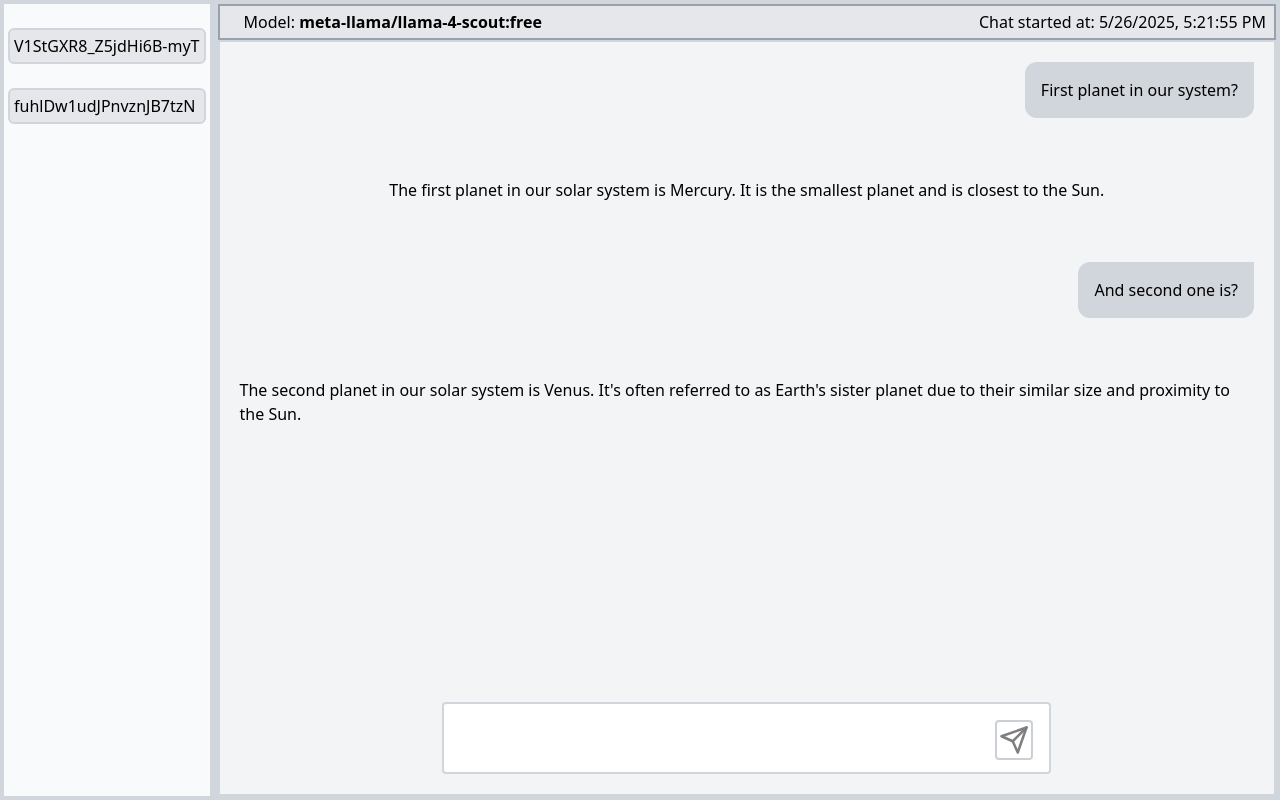
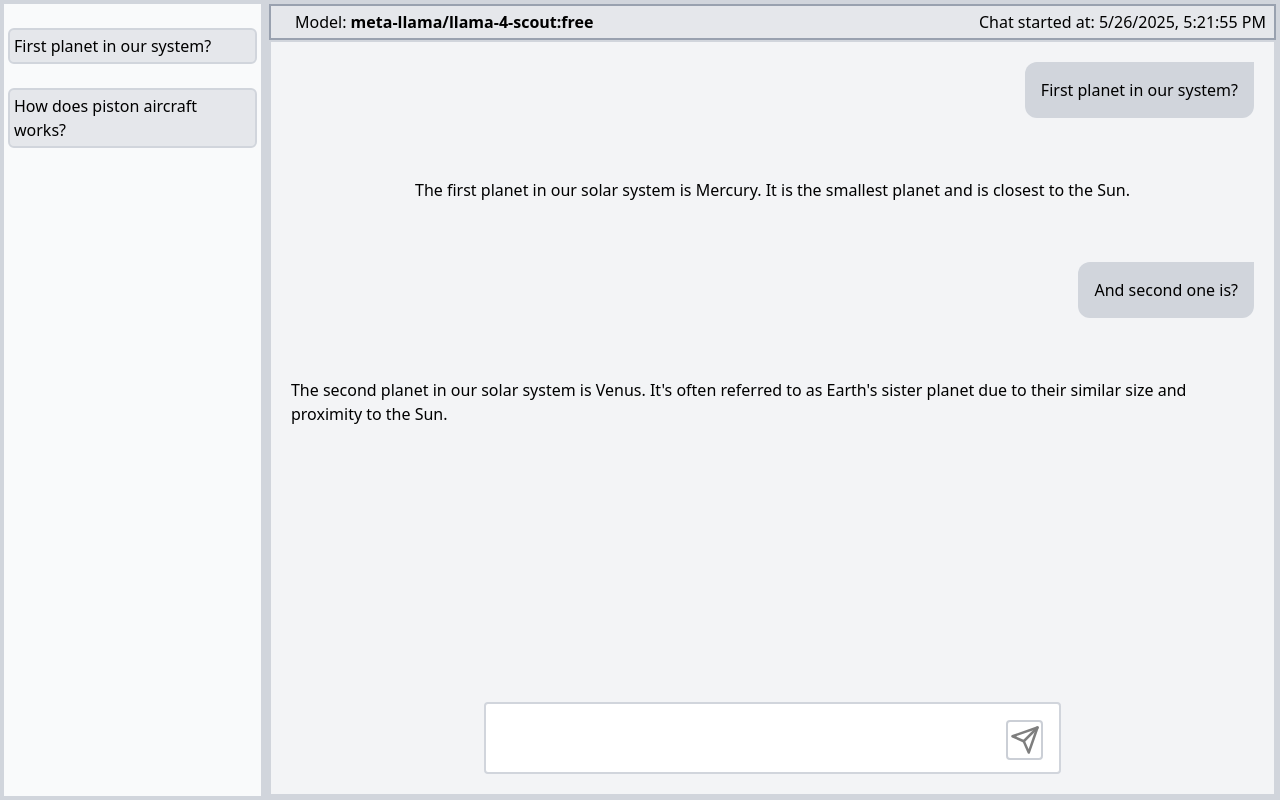
Before and after one commit to BMike903/LLM-front, a React (Vite) app: page / in a window 1280 px wide. Built offline with nearby package versions, Linux system fonts and the light colour scheme.

Commit message:
previews for chats

```diff
--- a/src/components/chatList.tsx
+++ b/src/components/chatList.tsx
@@ -2,7 +2,13 @@ import useChatsStore from "../store";
 
 function ChatList() {
   const allChats = useChatsStore((state) => state.chats.allChats);
-  const chatIDs = Object.keys(allChats);
+
+  const ChatsPreview = Object.entries(allChats).map(
+    ([chatID, chatContent]) => ({
+      chatID,
+      firstMessage: chatContent.messages[0].content,
+    }),
+  );
 
   return (
     <div
@@ -10,12 +16,12 @@ function ChatList() {
       className="flex h-full border-4 border-solid border-gray-300 bg-gray-50 dark:border-gray-600 dark:bg-black"
     >
       <ul className="flex flex-col gap-6 px-1 py-6">
-        {chatIDs.map((id) => (
+        {ChatsPreview.map(({ chatID, firstMessage }) => (
           <li
-            key={id}
+            key={chatID}
             className="rounded-md border-2 border-solid border-gray-300 bg-gray-200 p-1 hover:cursor-pointer hover:bg-gray-100 dark:border-gray-600 dark:bg-gray-800 dark:hover:bg-gray-700"
           >
-            {id}
+            {firstMessage}
           </li>
         ))}
       </ul>
```
